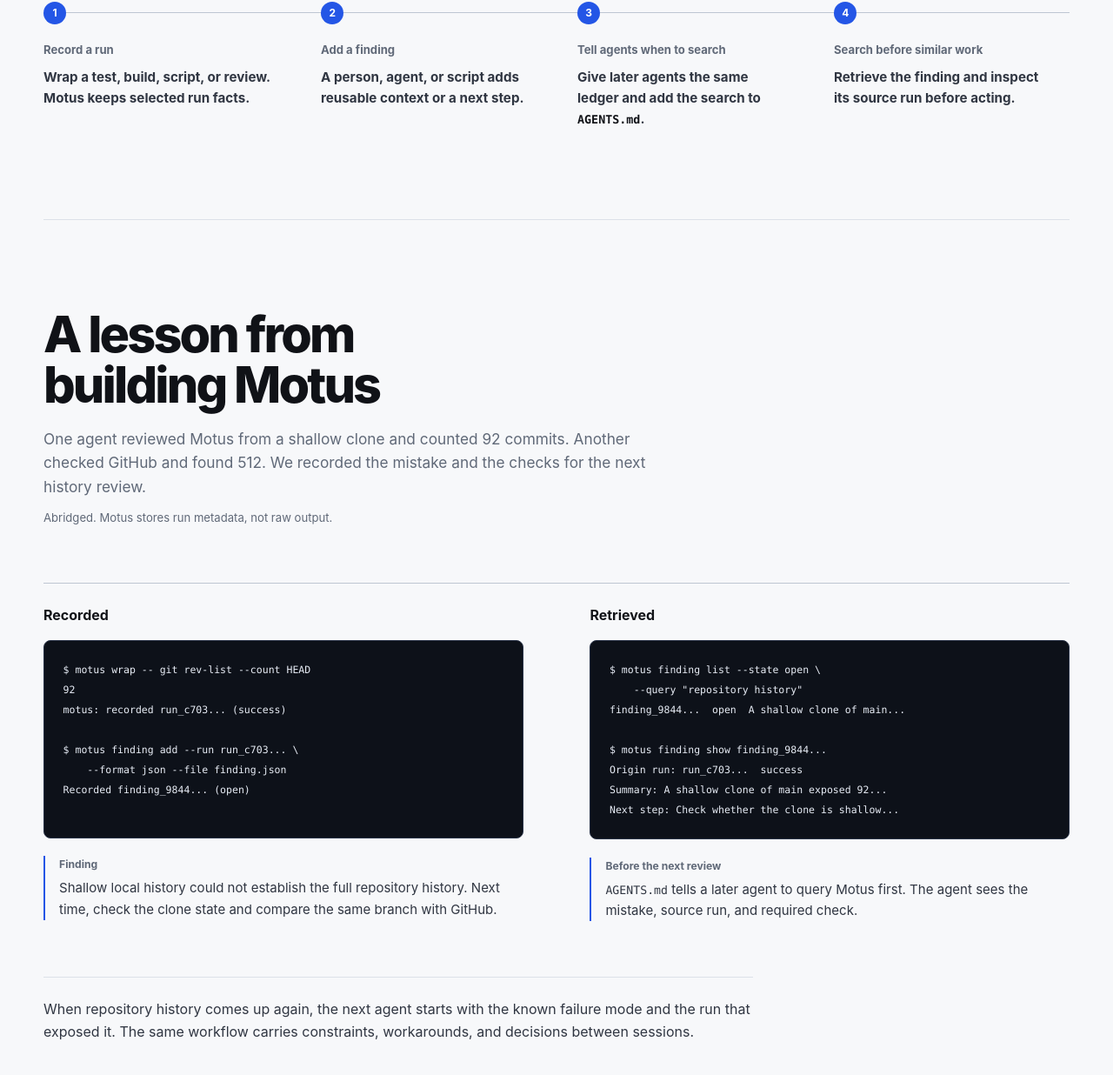
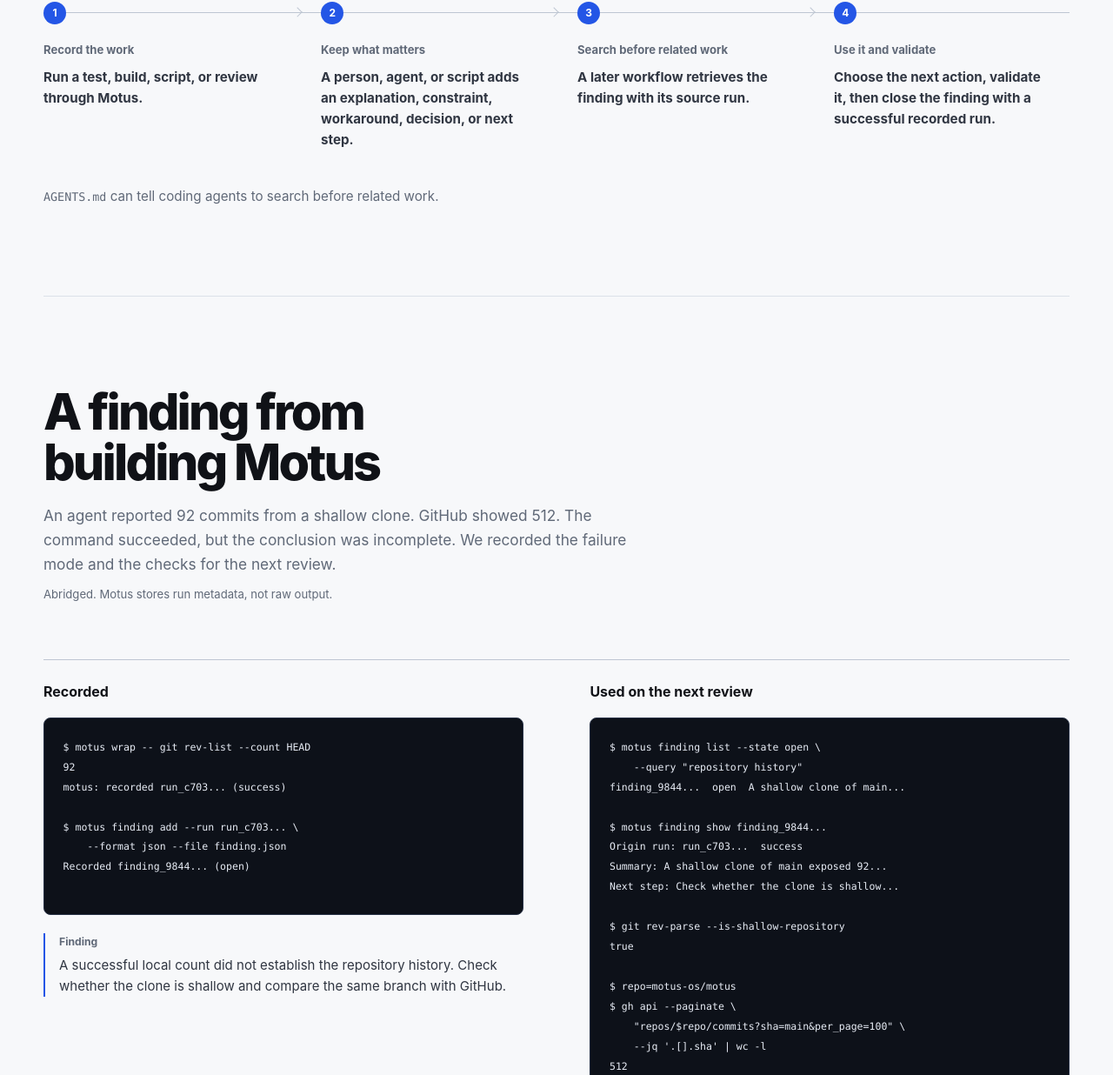
Before and after one commit to motus-os/work-ledger-site, a website: page site/index.html in a window 1280 px wide. Shown: the part 937-2173 px from the top of the page at 87% size. Drawn offline with Linux system fonts and the light colour scheme.

Commit message:
Show how findings change later work

```diff
--- a/site/assets/site.css
+++ b/site/assets/site.css
@@ -288,6 +288,18 @@
   left: 1.5rem;
 }
 
+.ledger-sequence li:not(:last-child)::after {
+  position: absolute;
+  top: -0.27rem;
+  right: -0.05rem;
+  width: 0.45rem;
+  height: 0.45rem;
+  border-top: 1px solid var(--rule-strong);
+  border-right: 1px solid var(--rule-strong);
+  content: "";
+  transform: rotate(45deg);
+}
+
 .ledger-sequence span {
   display: block;
   margin-bottom: 0.55rem;
@@ -305,6 +317,13 @@
 
 .ledger-sequence code {
   color: var(--ink);
+}
+
+.workflow-note {
+  max-width: 46rem;
+  margin: 2.5rem 0 0;
+  color: var(--muted);
+  font-size: 0.95rem;
 }
 
 .section {
@@ -593,6 +612,11 @@
     top: 0;
     left: -0.83rem;
   }
+
+  .ledger-sequence li::after,
+  .ledger-sequence li:not(:last-child)::after {
+    display: none;
+  }
 }
 
 @media (max-width: 680px) {
--- a/site/index.html
+++ b/site/index.html
@@ -4,7 +4,7 @@
   <meta charset="utf-8">
   <meta name="viewport" content="width=device-width, initial-scale=1">
   <title>Motus Work Ledger | Context tied to recorded work</title>
-  <meta name="description" content="Motus links explanations, constraints, workarounds, and decisions to recorded command runs so developers and coding agents can find them before similar work.">
+  <meta name="description" content="Motus connects explanations, constraints, workarounds, and decisions to recorded command runs so later agents can use them before similar work.">
   <link rel="canonical" href="https://www.motussupra.com/">
   <meta property="og:type" content="website">
   <meta property="og:title" content="Motus Work Ledger">
@@ -43,7 +43,7 @@
     <section class="hero shell" aria-labelledby="hero-title">
       <div class="hero-copy">
         <h1 id="hero-title">Record the context your next agent will need.</h1>
-        <p class="hero-lede">Motus links authored explanations, constraints, workarounds, and decisions to recorded run facts. Later agents can search the same ledger before similar work.</p>
+        <p class="hero-lede">Motus connects explanations, constraints, workarounds, and decisions to command runs. Later agents can find both before similar work instead of repeating the investigation.</p>
         <div class="hero-actions">
           <a class="button" href="#install">Install Motus</a>
           <a class="text-link" href="#workflow">See how it works</a>
@@ -58,28 +58,29 @@
 
       <ol class="ledger-sequence" aria-label="The Motus workflow">
         <li>
-          <span>Record a run</span>
-          <strong>Wrap a test, build, script, or review. Motus keeps selected run facts.</strong>
+          <span>Record the work</span>
+          <strong>Run a test, build, script, or review through Motus.</strong>
         </li>
         <li>
-          <span>Add a finding</span>
-          <strong>A person, agent, or script adds reusable context or a next step.</strong>
+          <span>Keep what matters</span>
+          <strong>A person, agent, or script adds an explanation, constraint, workaround, decision, or next step.</strong>
         </li>
         <li>
-          <span>Tell agents when to search</span>
-          <strong>Give later agents the same ledger and add the search to <code>AGENTS.md</code>.</strong>
+          <span>Search before related work</span>
+          <strong>A later workflow retrieves the finding with its source run.</strong>
         </li>
         <li>
-          <span>Search before similar work</span>
-          <strong>Retrieve the finding and inspect its source run before acting.</strong>
+          <span>Use it and validate</span>
+          <strong>Choose the next action, validate it, then close the finding with a successful recorded run.</strong>
         </li>
       </ol>
+      <p class="workflow-note"><code>AGENTS.md</code> can tell coding agents to search before related work.</p>
     </section>
 
     <section class="section shell" id="example" aria-labelledby="example-title">
       <div class="section-intro">
-        <h2 id="example-title">A lesson from building Motus</h2>
-        <p>One agent reviewed Motus from a shallow clone and counted 92 commits. Another checked GitHub and found 512. We recorded the mistake and the checks for the next history review.</p>
+        <h2 id="example-title">A finding from building Motus</h2>
+        <p>An agent reported 92 commits from a shallow clone. GitHub showed 512. The command succeeded, but the conclusion was incomplete. We recorded the failure mode and the checks for the next review.</p>
         <p class="output-note">Abridged. Motus stores run metadata, not raw output.</p>
       </div>
 
@@ -95,12 +96,12 @@
 Recorded finding_9844... (open)</code></pre>
           <div class="authored-note">
             <span>Finding</span>
-            <p>Shallow local history could not establish the full repository history. Next time, check the clone state and compare the same branch with GitHub.</p>
+            <p>A successful local count did not establish the repository history. Check whether the clone is shallow and compare the same branch with GitHub.</p>
           </div>
         </article>
 
         <article class="story-part" aria-labelledby="later-title">
-          <h3 id="later-title">Retrieved</h3>
+          <h3 id="later-title">Used on the next review</h3>
           <pre tabindex="0"><code>$ motus finding list --state open \
     --query "repository history"
 finding_9844...  open  A shallow clone of main...
@@ -108,22 +109,31 @@
 $ motus finding show finding_9844...
 Origin run: run_c703...  success
 Summary: A shallow clone of main exposed 92...
-Next step: Check whether the clone is shallow...</code></pre>
+Next step: Check whether the clone is shallow...
+
+$ git rev-parse --is-shallow-repository
+true
+
+$ repo=motus-os/motus
+$ gh api --paginate \
+    "repos/$repo/commits?sha=main&amp;per_page=100" \
+    --jq '.[].sha' | wc -l
+512</code></pre>
           <div class="authored-note">
-            <span>Before the next review</span>
-            <p><code>AGENTS.md</code> tells a later agent to query Motus first. The agent sees the mistake, source run, and required check.</p>
+            <span>Changed action</span>
+            <p>The agent checks the clone and remote before reporting a count instead of trusting the successful local command.</p>
           </div>
         </article>
       </div>
 
-      <p class="example-context">When repository history comes up again, the next agent starts with the known failure mode and the run that exposed it. The same workflow carries constraints, workarounds, and decisions between sessions.</p>
+      <p class="example-context">The next review starts with the finding, checks the missing evidence, and avoids the incorrect conclusion.</p>
     </section>
 
     <section class="section shell" id="install" aria-labelledby="install-title">
       <div class="section-intro">
         <h2 id="install-title">Install</h2>
-        <p><a href="https://github.com/motus-os/work-ledger/releases/latest">Download Motus</a> for macOS, Linux, or Windows, or install with Go. Record a test, build, script, or review you already run.</p>
-        <p class="state-note">Motus creates <code>.motus/ledger.db</code> at the Git root. Add <code>.motus/</code> to <code>.gitignore</code>. Use one state directory wherever people, agents, scripts, or CI need the same records.</p>
+        <p><a href="https://github.com/motus-os/work-ledger/releases/latest">Download Motus</a> for macOS, Linux, or Windows, or install with Go. Start with a command you already run.</p>
+        <p class="state-note">Motus creates <code>.motus/ledger.db</code> at the Git root or current directory outside Git. Add <code>.motus/</code> to <code>.gitignore</code>. Choose an explicit state directory for records shared across workspaces.</p>
       </div>
 
       <div class="start-commands" aria-label="Install and first-use commands">
@@ -142,7 +152,7 @@
       </div>
 
       <p class="documentation-link"><a href="https://github.com/motus-os/work-ledger#readme">Read the documentation</a></p>
-      <p class="trust-line">Motus runs on demand, uses SQLite, and requires no account or hosted service. It does not upload the ledger or store raw command output.</p>
+      <p class="trust-line">Motus runs on demand, uses SQLite, and needs no account or server. It does not upload the ledger or store raw command output.</p>
     </section>
   </main>
 
```
Also changed, not shown: scripts/check-site.mjs (+5 -17 lines), site/privacy.html (+1 -1 lines).
